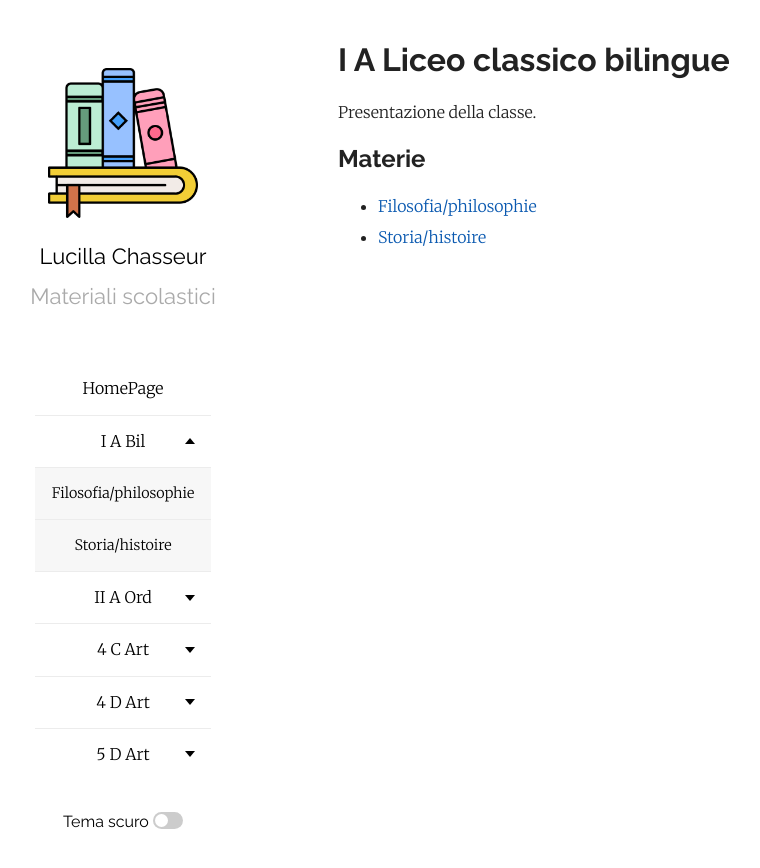
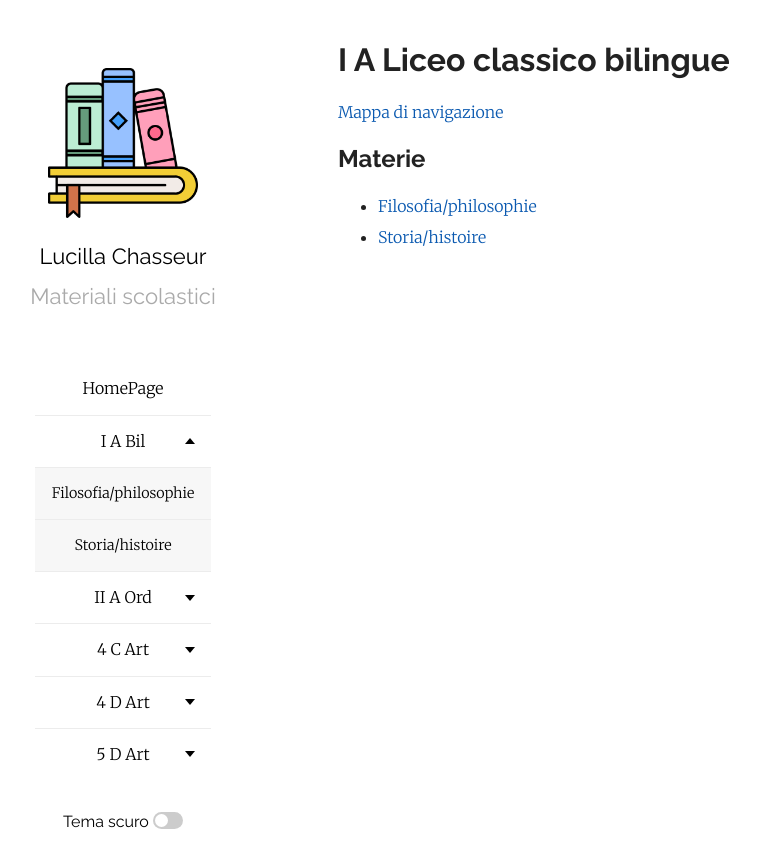
Before and after one commit to efemeridi/efemeridi.github.io, a Jekyll site: the page built from 1a_bil.md, in a window 1280 px wide. Shown: the top 868 px of the page, without its empty margins (62-822 px from the left). Built offline with Jekyll 4.4.1, drawn with Linux system fonts in a browser that asks for light colours; our own code applies the rules of GitHub Pages for plain Markdown files.

Commit message:
Update 1a_bil.md

```diff
--- a/1a_bil.md
+++ b/1a_bil.md
@@ -3,7 +3,7 @@ layout: page
 ---
 # I A Liceo classico bilingue
 
-Presentazione della classe.
+[Mappa di navigazione](materiali/I_A_bil/OPERA_INIZIALE/traccia_di_lavoro_studenti_IA_bil.pdf)
 
 ## Materie
 
```
